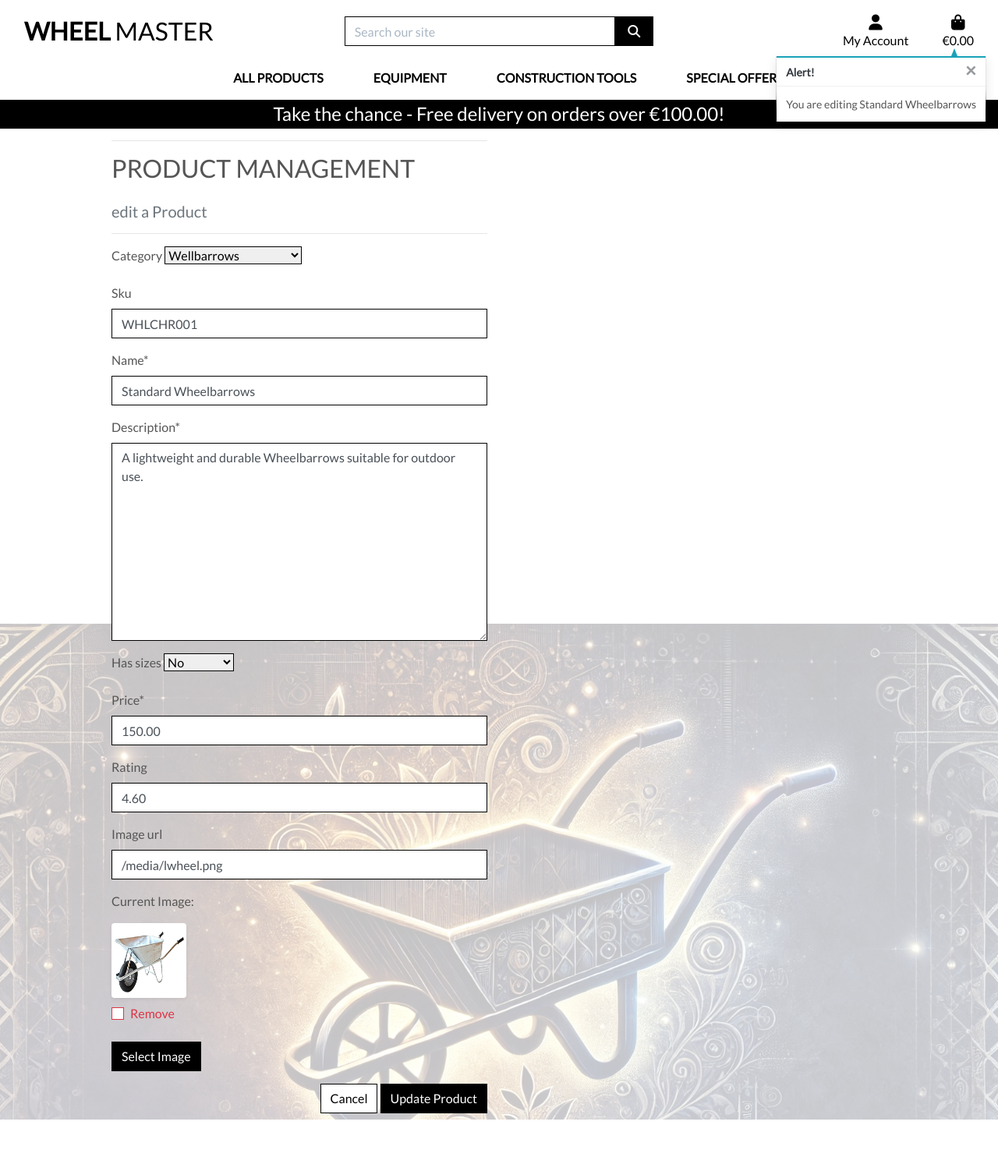
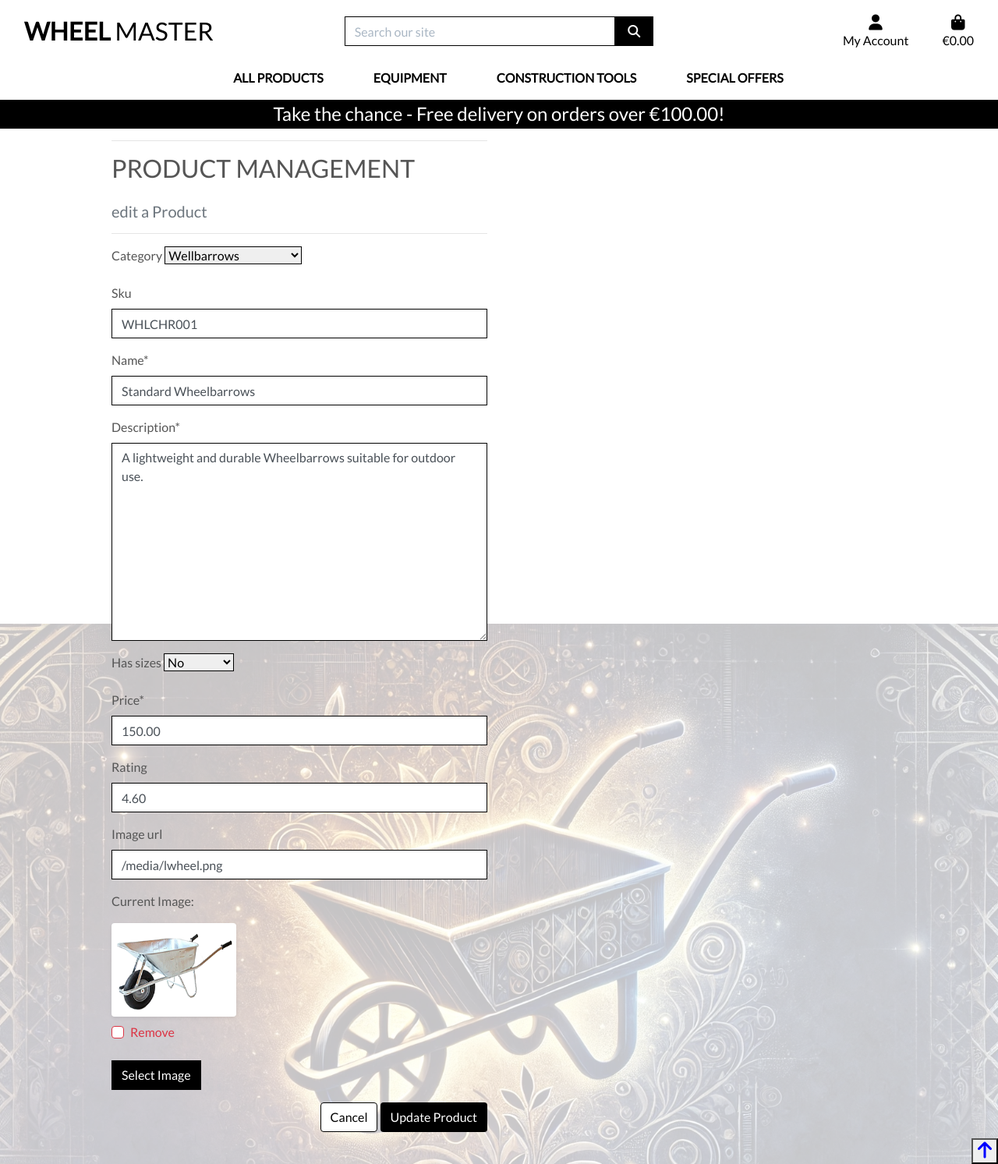
Before and after one commit to mufasa1611/Wheelmaster_p5, a Django app: page /products/edit/1/ in a window 1280 px wide. Shown: the whole page at 78% size. Before the commit the page ends 1436 px from the top, so only its background shows below. Run offline with Django 5.2, Linux system fonts and the light colour scheme; the visitor is signed in with stand-in values (Sample User, id 1); data comes from the database, SQL or seed files in the repository; some libraries are stand-ins or nearby versions.

Commit message:
Add script for back to top button

```diff
--- a/products/templates/products/custom_widget_templates/custom_clearable_file_input.html
+++ b/products/templates/products/custom_widget_templates/custom_clearable_file_input.html
@@ -1,7 +1,7 @@
 {% if widget.is_initial %}
     <p>{{ widget.initial_text }}:</p>
     <a href="{{ widget.value.url }}">
-        <img width="96" height="96" class="rounded shadow-sm" src="{{ widget.value.url }}">
+        <img width="160" height="120" class="rounded shadow-sm" src="{{ widget.value.url }}">
     </a>
     {% if not widget.required %}
         <div class="custom-control custom-checkbox mt-2">
--- a/products/templates/products/edit_product.html
+++ b/products/templates/products/edit_product.html
@@ -33,21 +33,19 @@
                         {% endif %}
                     {% endfor %}
                     <div class="text-right">
-                        <a class="btn btn-outline-black rounded-0" href="{% url 'products' %}">Cancel</a>
-                        <button class="btn btn-black rounded-0" type="submit">Update Product</button>
+                        <a class="btn btn-outline-black rounded-1" href="{% url 'products' %}">Cancel</a>
+                        <button class="btn btn-black rounded-1" type="submit">Update Product</button>
                     </div>
                 </form>
             </div>
         </div>
     </div>
+    <button class="btn-btt">
+        <i class="fas fa-arrow-up"></i>
+    </button>
 {% endblock %}
 
+
 {% block postloadjs %}
-    {{ block.super }}
-    <script type="text/javascript">
-        $('#new-image').change(function() {
-            var file = $('#new-image')[0].files[0];
-            $('#filename').text(`Image will be set to: ${file.name}`);
-        });
-    </script>
+<script src="{% static 'js/btn.js' %}"></script>
 {% endblock %}
--- a/products/templates/products/product_detail.html
+++ b/products/templates/products/product_detail.html
@@ -112,9 +112,5 @@
             </div>
         </div>
     </div>
+
 {% endblock %}
-
-{% block postloadjs %}
-{{ block.super }}
-<script src="{% static 'js/quantity.js' %}"></script>
-{% endblock %}
--- a/products/views.py
+++ b/products/views.py
@@ -98,6 +98,9 @@ def add_product(request):
 @login_required
 def edit_product(request, product_id):
     """ Edit a product in the store """
+    if not request.user.is_superuser:
+        messages.error(request, 'Sorry, only store owners can do that.')
+        return redirect(reverse('home'))
     product = get_object_or_404(Product, pk=product_id)
     if request.method == 'POST':
         form = ProductForm(request.POST, request.FILES, instance=product)
--- a/static/css/base.css
+++ b/static/css/base.css
@@ -90,19 +90,37 @@ a.category-badge > span.badge:hover {
 .btt-button {
     height: 42px;
     width: 42px;
-    position: fixed;
+    position:fixed;
     bottom: 10px;
-    right: 10px;
+    right: 100px;
 }
+
 
 .btt-link,
 .update-link,
 .remove-item {
+   cursor: pointer;
+}
+
+.btn-btt {
+    position: static;
+    bottom: 20px;
+    float: right;
+    color: blue;
     cursor: pointer;
 }
 
+.btn-btt i {
+   font-size: 1.5em;
+}
+
+
 input[name='q']::placeholder {
     color: #aab7c4;
+}
+
+.text-rate {
+   -webkit-text-fill-color: #c15a00;
 }
 
 /* ------------------------------- bootstrap toasts */
@@ -111,7 +129,7 @@ input[name='q']::placeholder {
     position: fixed;
     top: 72px;
     right: 15px;
-    z-index: 99999999999;
+    z-index: 9999;
 }
 
 .custom-toast {
@@ -152,7 +170,7 @@ input[name='q']::placeholder {
 }
 
 .arrow-warning {
-    border-bottom-color: #ffc107 !important;
+    border-bottom-color: #f8a75f !important;
 }
 
 .arrow-info {
@@ -254,7 +272,7 @@ input[name='q']::placeholder {
 }
 
 .custom-checkbox .custom-control-label::before {
-    border-radius: 0;
+    border-radius: 1;
     border-color: #dc3545;
 }
 
--- /dev/null
+++ b/static/js/btn.js
@@ -0,0 +1,11 @@
+$('#new-image').change(function() {
+    var file = $('#new-image')[0].files[0];
+    $('#filename').text(`Image will be set to: ${file.name}`);
+});
+
+$('.btn-btt').click(function(e) {
+    e.preventDefault();
+    $('html, body').animate({
+        scrollTop: 0
+    }, 1500);
+});
```
Also changed, not shown: products/templates/products/add_product.html (+4 -7 lines), products/templates/products/products.html (+14 -4 lines), media/transport_cart_fwnL0fD.png (added).
